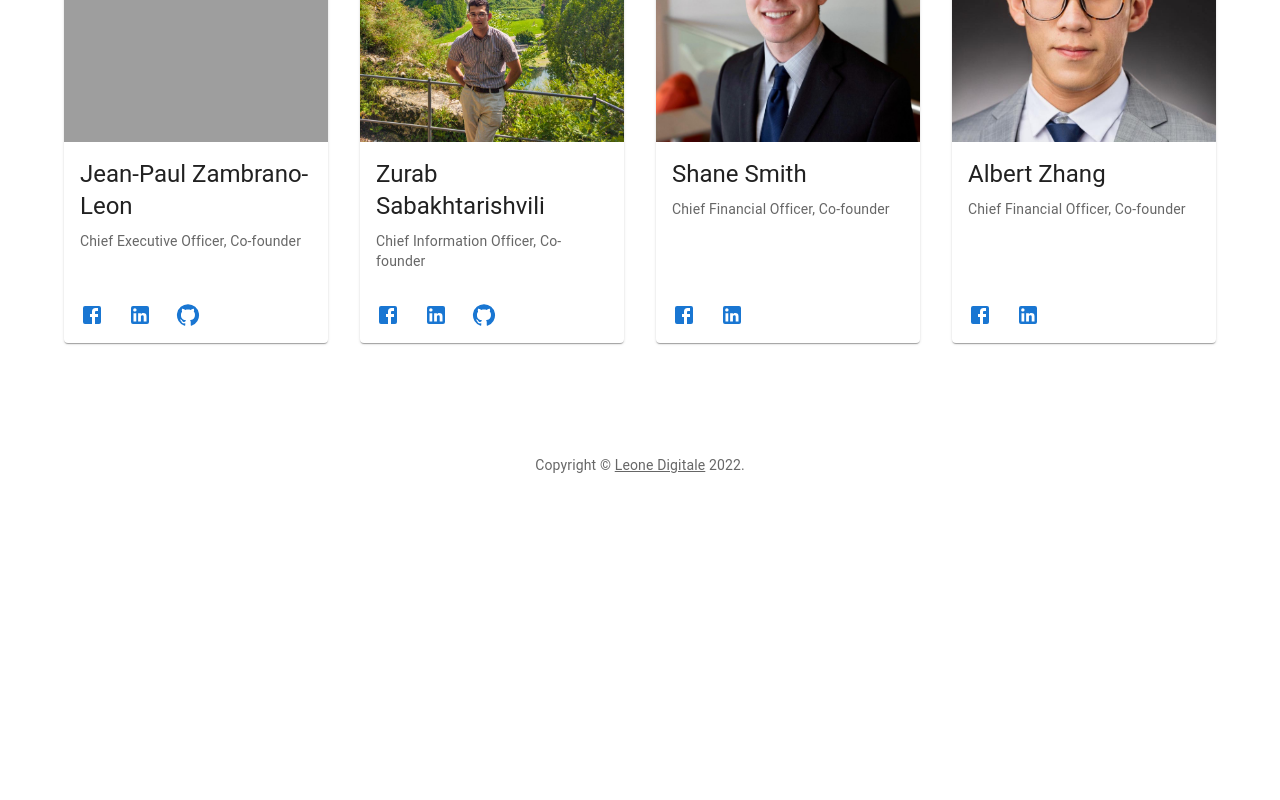
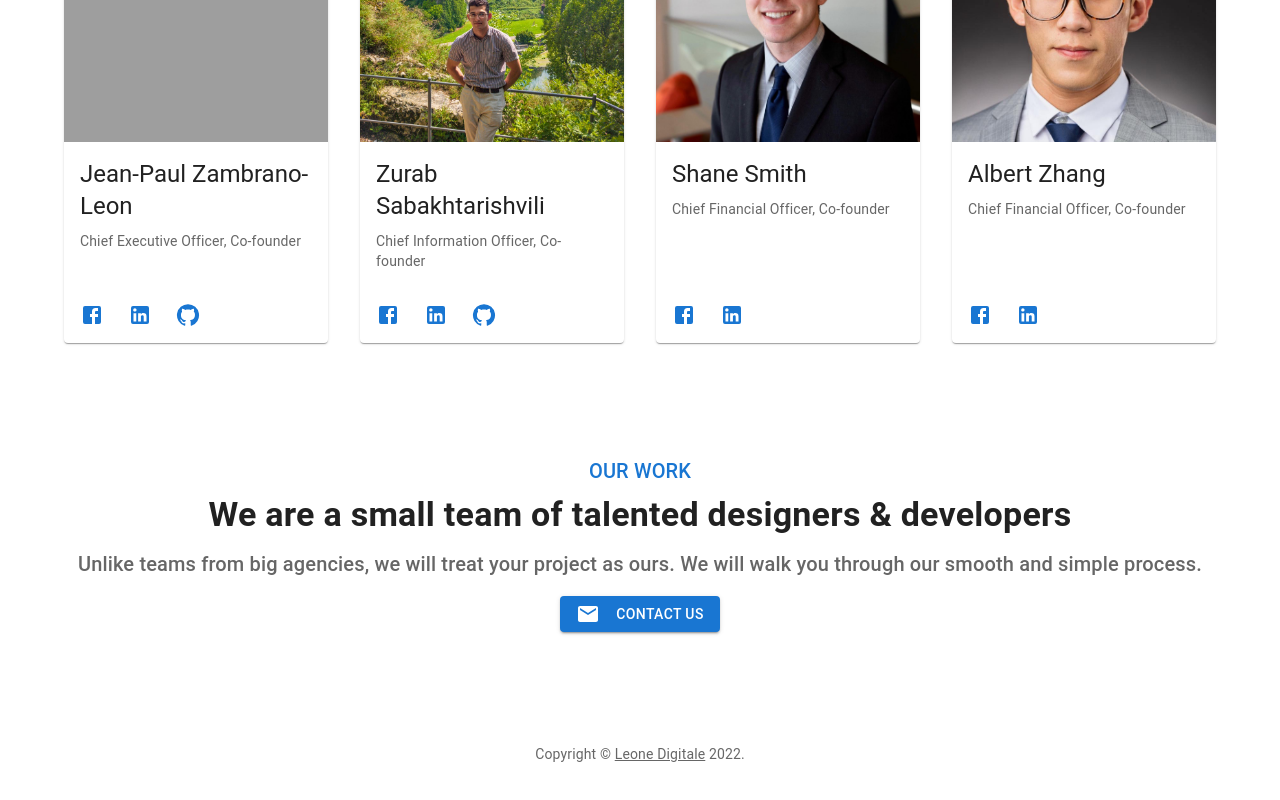
Before and after one commit to jpzambranoleon/static-website-mui, a React (Create React App) app: page / in a window 1280 px wide. Shown: the part 2619-3419 px from the top of the page. Before the commit the page ends 3142 px from the top, so only its background shows below. Built offline with nearby package versions, Linux system fonts and the light colour scheme; grey boxes are pictures that could not be loaded; the HTML template or start-up script is replaced by a standard one.

Commit message:
updated ContactUs.jsx

```diff
--- a/src/home/Home.jsx
+++ b/src/home/Home.jsx
@@ -1,6 +1,7 @@
 import { Box } from "@mui/material";
 import Copyright from "../components/Copyright";
 import About from "./components/About";
+import ContactUs from "./components/ContactUs";
 import Skills from "./components/Skills";
 import Tech from "./components/Tech";
 import TheTeam from "./components/TheTeam";
@@ -25,6 +26,9 @@ export default function Home() {
                 <TheTeam />
             </Box>
             <Box sx={{ bgcolor: 'background.paper', pt: 8, pb: 6, }}>
+                <ContactUs />
+            </Box>
+            <Box sx={{ bgcolor: 'background.paper', pt: 8, pb: 6, }}>
                 <Copyright />
             </Box>
         </main>
--- a/src/home/components/ContactUs.jsx
+++ b/src/home/components/ContactUs.jsx
@@ -1,5 +1,5 @@
 import { Mail } from "@mui/icons-material";
-import { Button } from "@mui/material";
+import { Box, Button, Container, Grid, Typography } from "@mui/material";
 
 const ContactUs = () => {
     return (
@@ -31,10 +31,12 @@ const ContactUs = () => {
             >
                 Unlike teams from big agencies, we will treat your project as ours. We will walk you through our smooth and simple process.
             </Typography>
-            <Button>
-                <Mail />
-                Contact us
-            </Button>
+            <Typography align="center">
+                <Button variant="contained">
+                    <Mail sx={{ mr: 2 }}/>
+                    Contact us
+                </Button>
+            </Typography>
         </Container>
     )
 };
```
